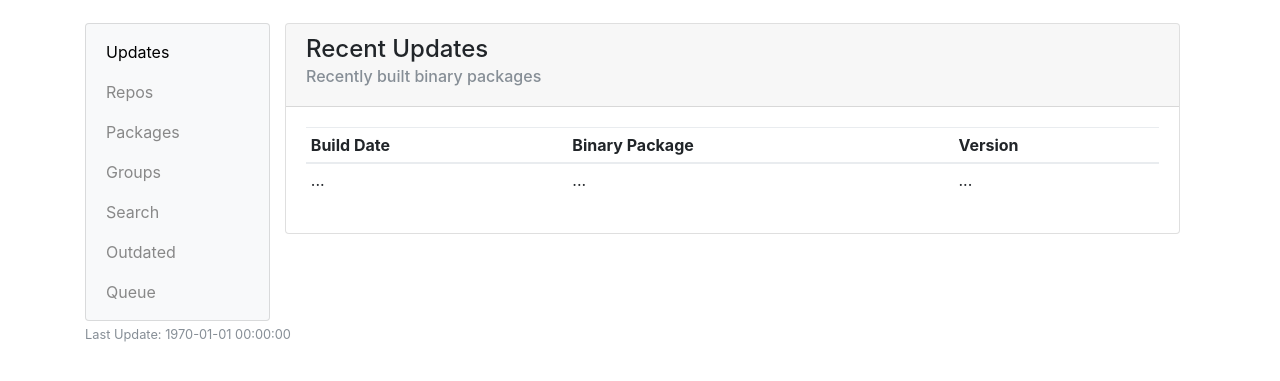
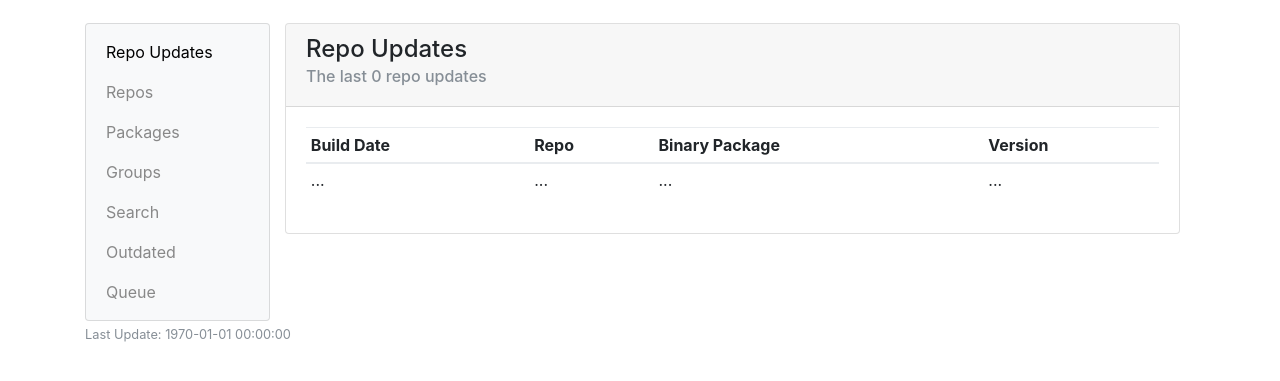
Before and after one commit to msys2/msys2-web, a Flask app: page /updates in a window 1280 px wide. Shown: the part 57-438 px from the top of the page. Run offline with Flask 2, Linux system fonts and the light colour scheme; parts of the project's set-up code (start-up, migrations or seed data) failed here and were passed over; some libraries are stand-ins or nearby versions.

Commit message:
some template updates

```diff
--- a/templates/index.html
+++ b/templates/index.html
@@ -26,8 +26,8 @@ package building.
 </p>
 
 <p>
-<a class="btn btn-primary" href="http://repo.msys2.org/distrib/x86_64/msys2-x86_64-20161025.exe">x86-64 Installer</a>
-<a class="btn btn-secondary" href="http://repo.msys2.org/distrib/i686/msys2-i686-20161025.exe">i686 Installer</a>
+<a class="btn btn-primary" href="http://repo.msys2.org/distrib/x86_64/msys2-x86_64-20180531.exe">x86-64 Installer</a>
+<a class="btn btn-secondary" href="http://repo.msys2.org/distrib/i686/msys2-i686-20180531.exe">i686 Installer</a>
 </p>
 
 <h4 class="py-3">Installation Instructions</h4>
--- a/templates/packages.html
+++ b/templates/packages.html
@@ -7,7 +7,7 @@
             <div class="py-2 sticky-top">
              <ul class="nav flex-column">
               <li class="nav-item">
-                <a class="nav-link {{ 'active' if request.endpoint == 'updates' }}" href="{{ url_for('updates') }}">Updates</a>
+                <a class="nav-link {{ 'active' if request.endpoint == 'updates' }}" href="{{ url_for('updates') }}">Repo Updates</a>
               </li>
               <li class="nav-item">
                 <a class="nav-link {{ 'active' if request.endpoint == 'repos' }}" href="{{ url_for('repos') }}">Repos</a>
--- a/templates/packages/baseindex.html
+++ b/templates/packages/baseindex.html
@@ -4,7 +4,7 @@
 <div class="card mb-3">
   <div class="card-header">
     <h4 class="card-title">Packages</h4>
-    <h6 class="card-subtitle mb-2 text-muted">All base packages ({{ sources|length }})</h6>
+    <h6 class="card-subtitle mb-2 text-muted">{{ sources|length }} base packages</h6>
   </div>
   <div class="card-body">
     <table class="table table-hover table-sm">
--- a/templates/packages/groups.html
+++ b/templates/packages/groups.html
@@ -4,7 +4,7 @@
 <div class="card mb-3">
   <div class="card-header">
     <h4 class="card-title">Groups</h4>
-    <h6 class="card-subtitle mb-2 text-muted">All package groups ({{ groups|length }})</h6>
+    <h6 class="card-subtitle mb-2 text-muted">{{ groups|length }} package groups</h6>
   </div>
   <div class="card-body">
     <table class="table table-hover table-sm">
--- a/templates/packages/repos.html
+++ b/templates/packages/repos.html
@@ -4,6 +4,7 @@
 <div class="card mb-3">
   <div class="card-header">
     <h4 class="card-title">Repos</h4>
+    <h6 class="card-subtitle mb-2 text-muted">4 repos</h6>
   </div>
   <div class="card-body">
 
--- a/templates/packages/updates.html
+++ b/templates/packages/updates.html
@@ -3,14 +3,15 @@
 
 <div class="card mb-3">
   <div class="card-header">
-    <h4 class="card-title">Recent Updates</h4>
-    <h6 class="card-subtitle mb-2 text-muted">Recently built binary packages</h6>
+    <h4 class="card-title">Repo Updates</h4>
+    <h6 class="card-subtitle mb-2 text-muted"> The last {{ packages|length }} repo updates</h6>
   </div>
   <div class="card-body">
    <table class="table table-hover table-sm">
       <thead>
         <tr>
           <th>Build Date</th>
+          <th>Repo</th>
           <th>Binary Package</th>
           <th>Version</th>
         </tr>
@@ -19,11 +20,13 @@
       {% for p in packages %}
         <tr>
           <td>{{ p.builddate|timestamp }}</td>
+          <td>{{ p.repo }}</td>
           <td><a href="{{ package_url(p) }}">{{ package_name(p) }}</a></td>
           <td>{{ p.version }}</td>
         </tr>
       {% endfor %}
         <tr>
+          <td>...</td>
           <td>...</td>
           <td>...</td>
           <td>...</td>
```
Also changed, not shown: templates/packages/queue.html (+7 -7 lines).
